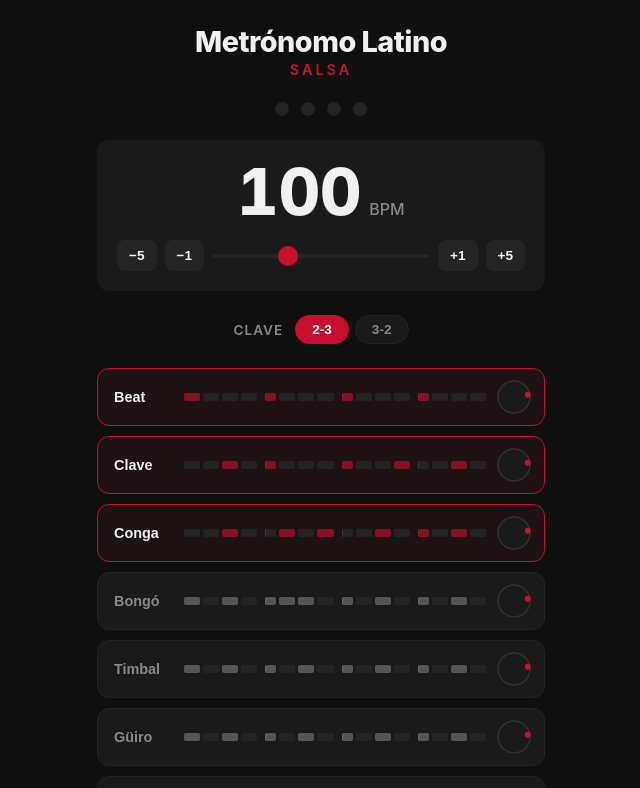
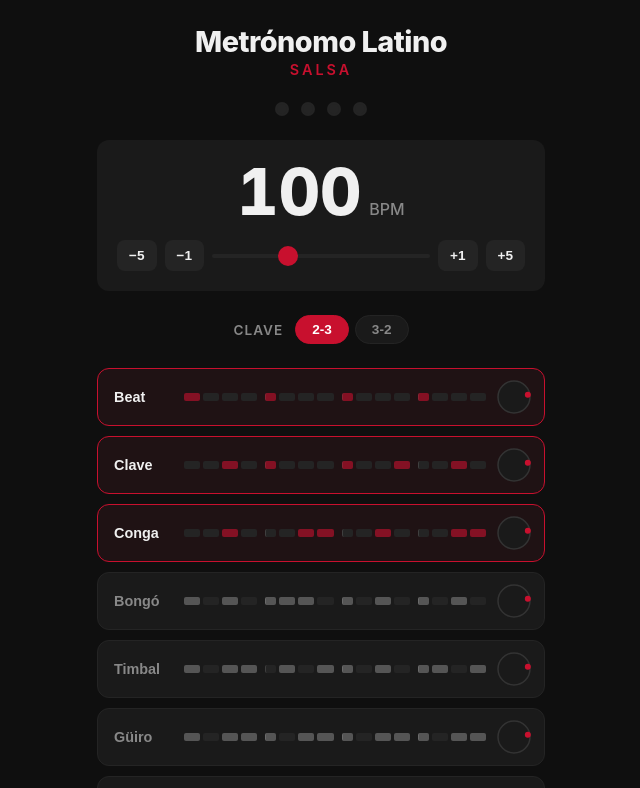
Before and after one commit to maurodibert/metronomo-latino, a React (Vite) app: page / in a window 1280 px wide. Shown: the top 788 px of the page, without its empty margins (319-959 px from the left). Built offline with nearby package versions, Linux system fonts and the light colour scheme.

Commit message:
fix: patrones de conga, timbal, güiro y campana según scphillips.com
Corrección de los cuatro patrones de percusión verificados contra la
referencia scphillips.com/dance/salsarhythm.html.

```diff
--- a/src/engine/patterns.ts
+++ b/src/engine/patterns.ts
@@ -47,38 +47,43 @@ export function getClavePattern(type: ClaveType): boolean[] {
   return steps;
 }
 
-// Tumbao de conga (patrón simplificado)
+// Tumbao de conga — patrón básico (fuente: scphillips.com)
+// 8 pasos que se repiten: [null,null,RS,null,null,null,RO,RO]
+// RS = slap derecha, RO = open derecha
 const congaSteps: boolean[] = (() => {
   const s = Array(16).fill(false);
-  [2, 5, 7, 10, 12, 14].forEach(i => (s[i] = true));
+  [2, 6, 7, 10, 14, 15].forEach(i => (s[i] = true));
   return s;
 })();
 
-// Bongó martillo (corcheas con acentos)
+// Bongó martillo — patrón estándar (sin referencia directa en el sitio)
 const bongoSteps: boolean[] = (() => {
   const s = Array(16).fill(false);
   [0, 2, 4, 5, 6, 8, 10, 12, 14].forEach(i => (s[i] = true));
   return s;
 })();
 
-// Timbal (shell/cáscara)
+// Timbal — cáscara (fuente: scphillips.com)
+// [X,null,X,X,null,X,null,X, X,null,X,null,X,X,null,X]
 const timbalSteps: boolean[] = (() => {
   const s = Array(16).fill(false);
-  [0, 2, 4, 6, 8, 10, 12, 14].forEach(i => (s[i] = true));
+  [0, 2, 3, 5, 7, 8, 10, 12, 13, 15].forEach(i => (s[i] = true));
   return s;
 })();
 
-// Güiro (hacia adelante en 1 y 3, corto en 2 y 4)
+// Güiro — patrón de 4 pasos que se repite (fuente: scphillips.com)
+// [long, null, short, short] × 4 → largo en t1 y t3, dos cortos al final de cada grupo
 const guiroSteps: boolean[] = (() => {
   const s = Array(16).fill(false);
-  [0, 2, 4, 6, 8, 10, 12, 14].forEach(i => (s[i] = true));
+  [0, 2, 3, 4, 6, 7, 8, 10, 11, 12, 14, 15].forEach(i => (s[i] = true));
   return s;
 })();
 
-// Campana (cencerro) — patrón mambo
+// Campana (cencerro) — patrón complejo (fuente: scphillips.com)
+// [accent,null,X,X, accent,null,X,X, accent,null,soft,null, accent,null,X,X]
 const campanaSteps: boolean[] = (() => {
   const s = Array(16).fill(false);
-  [0, 3, 6, 8, 11, 14].forEach(i => (s[i] = true));
+  [0, 2, 3, 4, 6, 7, 8, 10, 12, 14, 15].forEach(i => (s[i] = true));
   return s;
 })();
 
```
